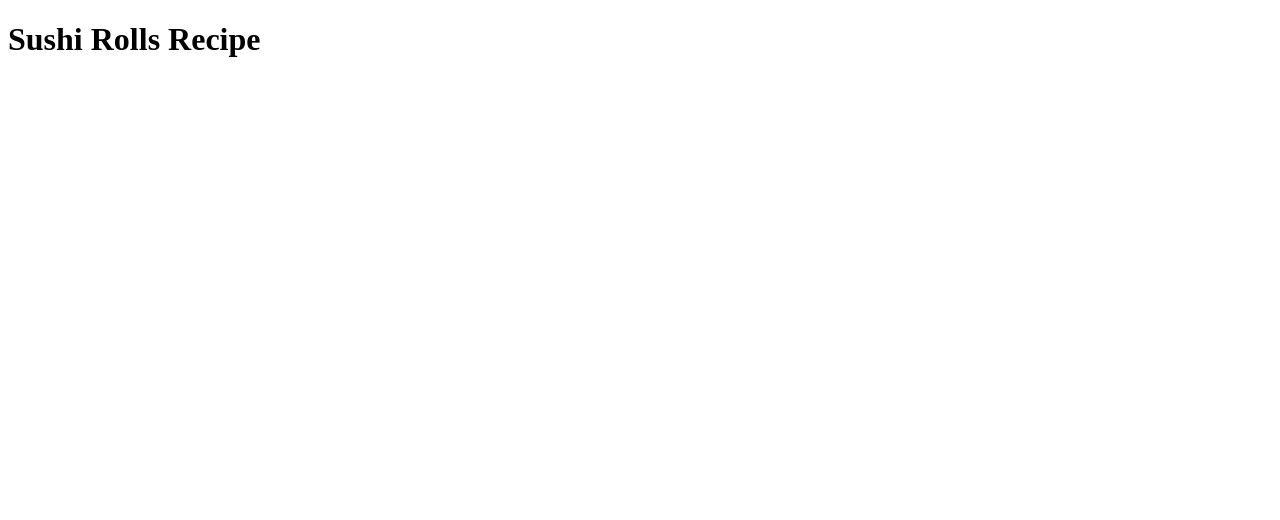
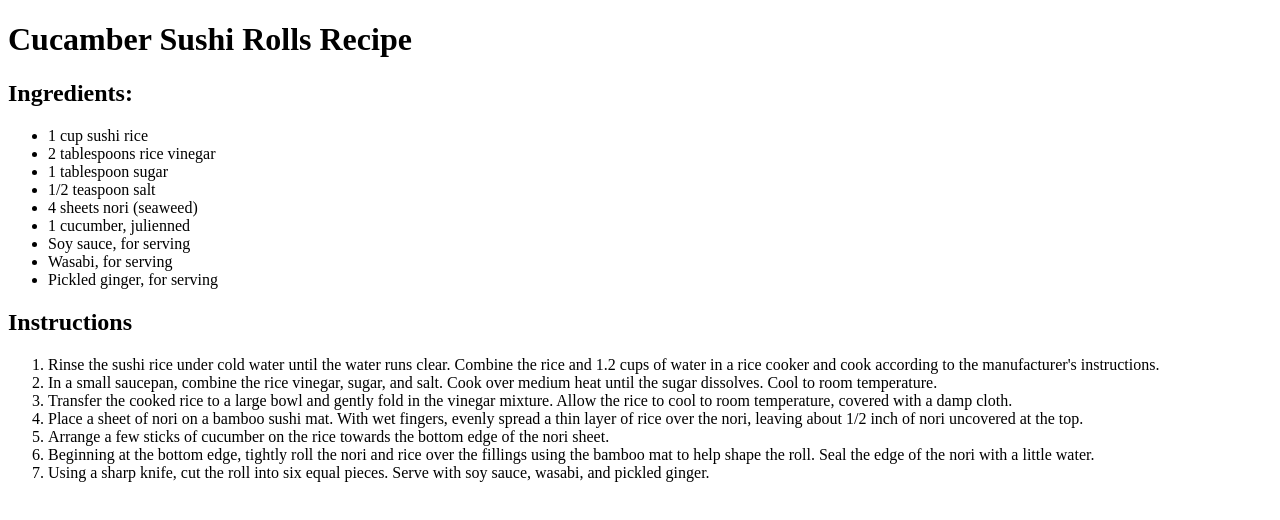
Before and after one commit to ErnestSilver/odin-recipes, a plain HTML site: page recipes/sushi.html in a window 1280 px wide. Drawn offline with Linux system fonts and the light colour scheme.

Commit message:
Add sushi recipe

```diff
--- a/recipes/sushi.html
+++ b/recipes/sushi.html
@@ -1,11 +1,58 @@
 <!DOCTYPE html>
 <html lang="en">
-<head>
-    <meta charset="UTF-8">
-    <meta name="viewport" content="width=device-width, initial-scale=1.0">
+  <head>
+    <meta charset="UTF-8" />
+    <meta name="viewport" content="width=device-width, initial-scale=1.0" />
     <title>Sushi Recipe</title>
-</head>
-<body>
-    <h1>Sushi Rolls Recipe</h1>
-</body>
+  </head>
+  <body>
+    <h1>Cucamber Sushi Rolls Recipe</h1>
+    <h2>Ingredients:</h2>
+    <ul>
+      <li>1 cup sushi rice</li>
+      <li>2 tablespoons rice vinegar</li>
+      <li>1 tablespoon sugar</li>
+      <li>1/2 teaspoon salt</li>
+      <li>4 sheets nori (seaweed)</li>
+      <li>1 cucumber, julienned</li>
+      <li>Soy sauce, for serving</li>
+      <li>Wasabi, for serving</li>
+      <li>Pickled ginger, for serving</li>
+    </ul>
+    <h2>Instructions</h2>
+    <ol>
+      <li>
+        Rinse the sushi rice under cold water until the water runs clear.
+        Combine the rice and 1.2 cups of water in a rice cooker and cook
+        according to the manufacturer's instructions.
+      </li>
+      <li>
+        In a small saucepan, combine the rice vinegar, sugar, and salt. Cook
+        over medium heat until the sugar dissolves. Cool to room temperature.
+      </li>
+      <li>
+        Transfer the cooked rice to a large bowl and gently fold in the vinegar
+        mixture. Allow the rice to cool to room temperature, covered with a damp
+        cloth.
+      </li>
+      <li>
+        Place a sheet of nori on a bamboo sushi mat. With wet fingers, evenly
+        spread a thin layer of rice over the nori, leaving about 1/2 inch of
+        nori uncovered at the top.
+      </li>
+      <li>
+        Arrange a few sticks of cucumber on the rice towards the bottom edge of
+        the nori sheet.
+      </li>
+      <li>
+        Beginning at the bottom edge, tightly roll the nori and rice over the
+        fillings using the bamboo mat to help shape the roll. Seal the edge of
+        the nori with a little water.
+      </li>
+      <li>
+        Using a sharp knife, cut the roll into six equal pieces. Serve with soy
+        sauce, wasabi, and pickled ginger.
+      </li>
+    </ol>
+  </body>
 </html>
```
